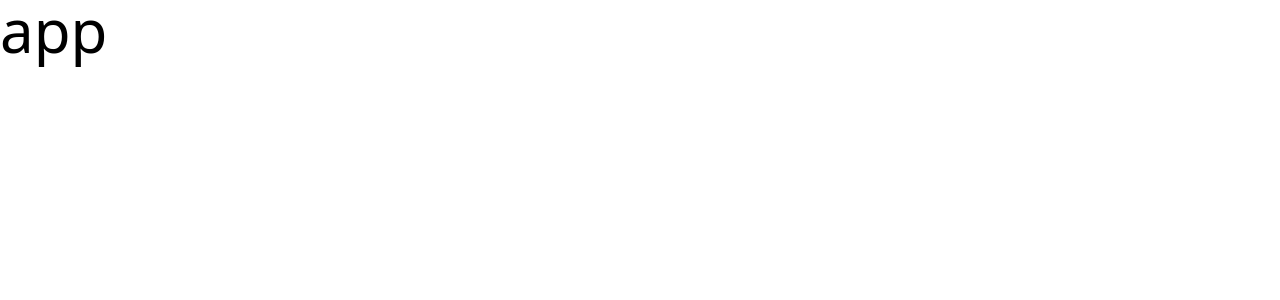
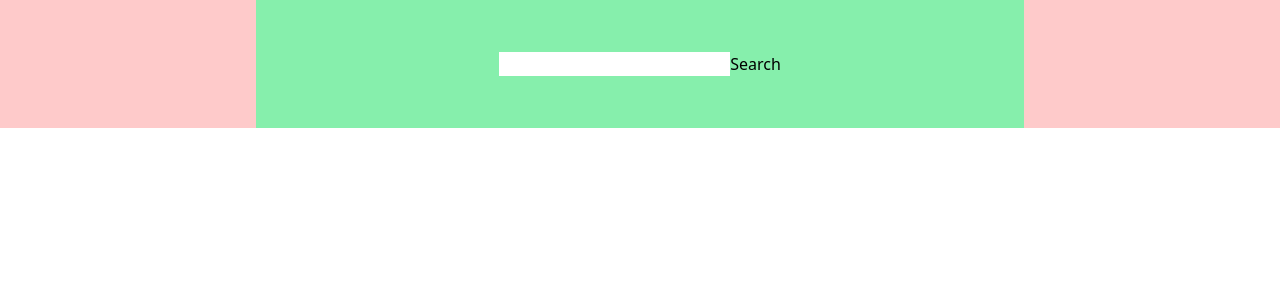
Before and after one commit to BlackH3art/react-pagination-app, a React (Vite) app: page / in a window 1280 px wide. Shown: the top 300 px of the page. Built offline with nearby package versions, Linux system fonts and the light colour scheme.

Commit message:
add: SearchSection comp.

```diff
--- a/src/App.tsx
+++ b/src/App.tsx
@@ -1,10 +1,10 @@
+import { SearchSection } from "./components/SearchSection/SearchSection"
+
 function App() {
 
   return (
     <>
-      <h1 className='text-6xl'>
-        app
-      </h1>
+      <SearchSection />
     </>
   )
 }
--- /dev/null
+++ b/src/components/SearchSection/SearchBar.tsx
@@ -0,0 +1,21 @@
+import { FC } from "react"
+
+export const SearchBar: FC = () => {
+
+  const handleSubmit = () => {}
+  const handleChange = () => {}
+
+  return (
+    <form onSubmit={handleSubmit}>
+
+      <input
+        className=""
+        type="text"
+        onChange={handleChange}
+      />
+
+      <button type="submit">Search</button>
+
+    </form>
+  )
+}
--- /dev/null
+++ b/src/components/SearchSection/SearchSection.tsx
@@ -0,0 +1,15 @@
+import { FC } from "react";
+import { SearchBar } from "./SearchBar";
+
+export const SearchSection: FC = () => {
+
+  return (
+    <section className="flex h-32 w-full items-center justify-center bg-red-200">
+      <div className="flex h-full w-full md:w-4/5 lg:w-3/5 items-center justify-center bg-green-300">
+
+        <SearchBar />
+
+      </div>
+    </section>
+  );
+}
```
